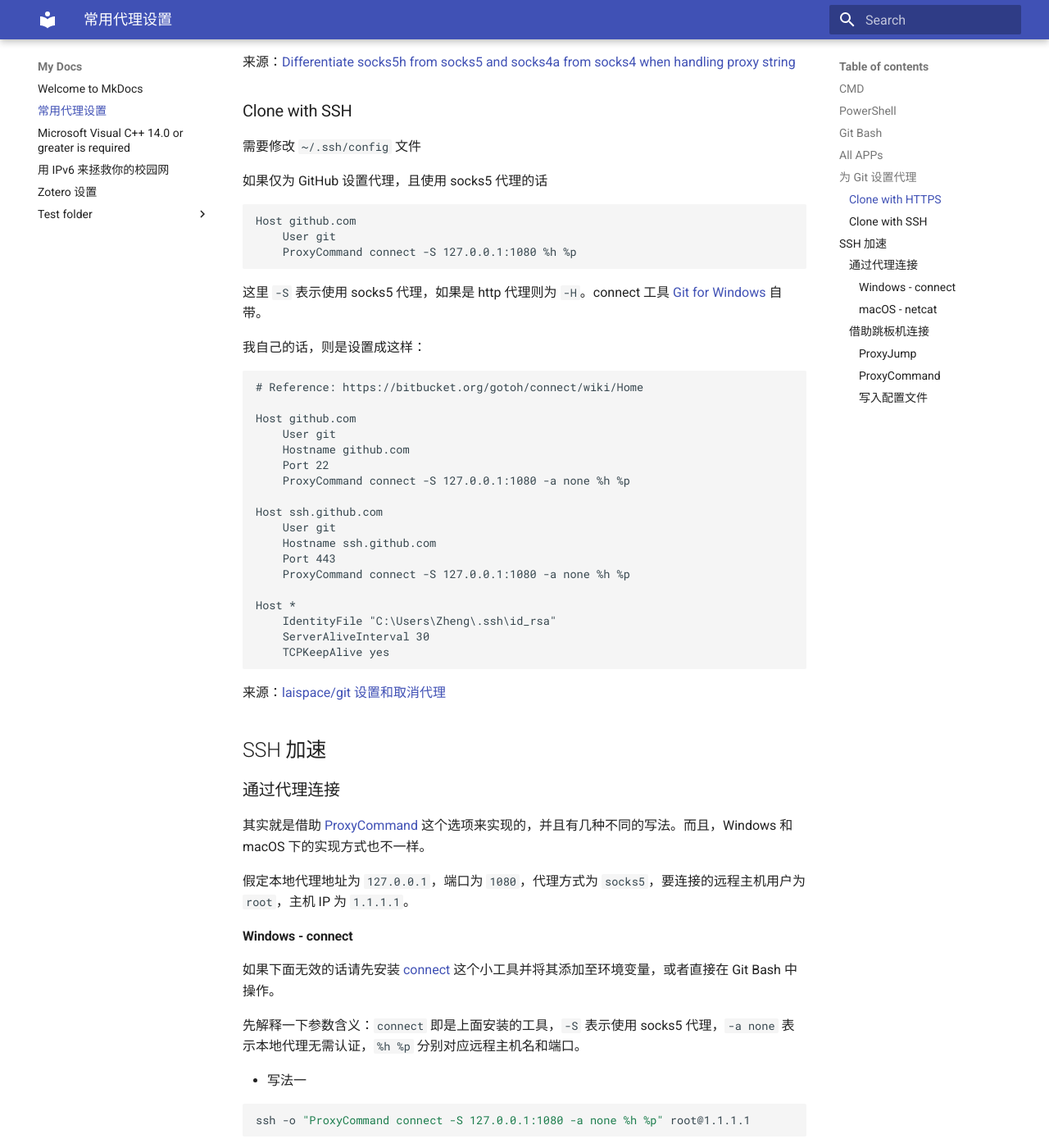
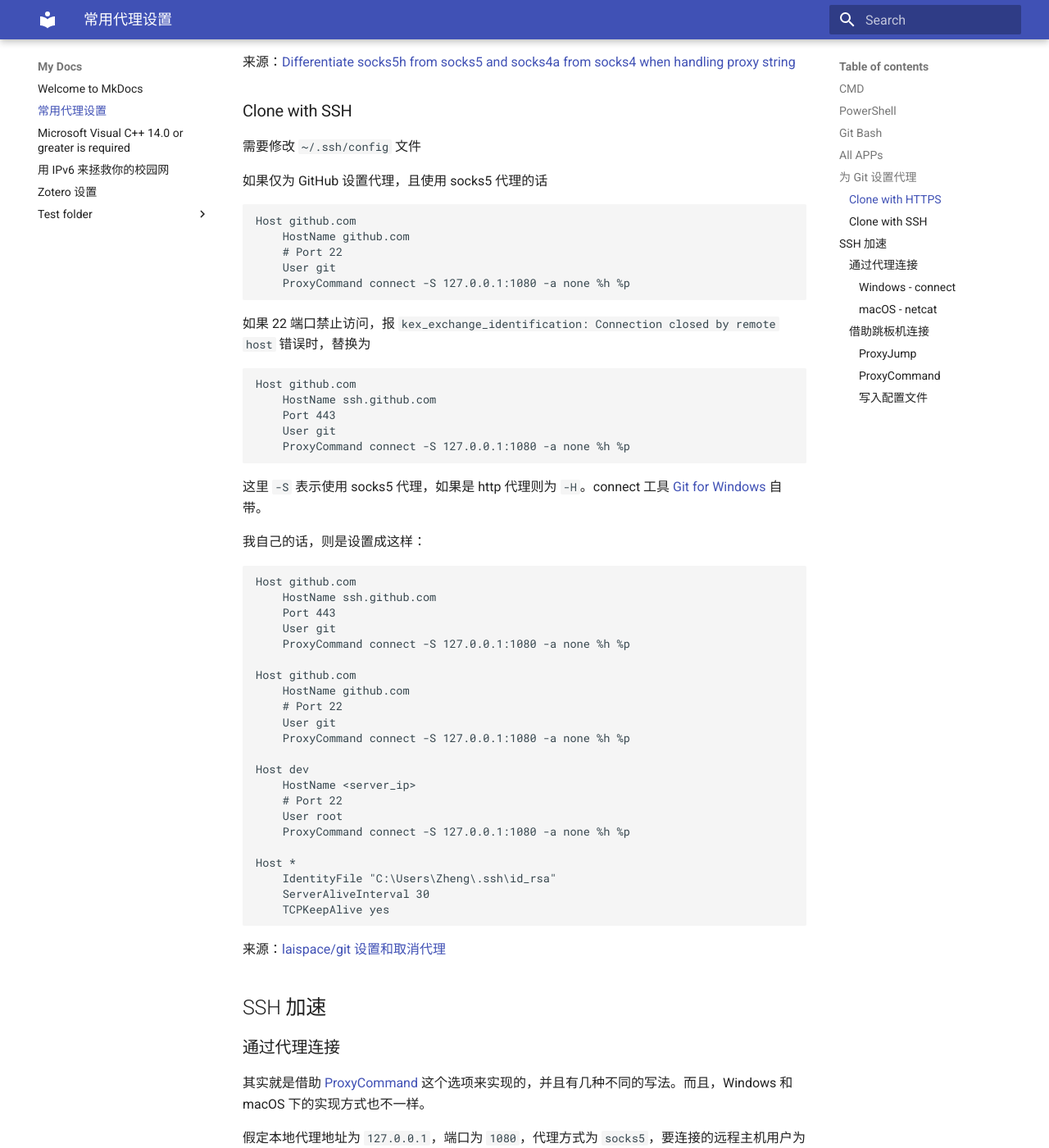
Before and after one commit to FDUZS/wiki, an MkDocs documentation site: the page built from docs/proxy-configurations.md, in a window 1280 px wide and 1400 px high, scrolled down 1879 px. Shown: the whole window at 82% size. Built offline with MkDocs 1.6.1 and Material for MkDocs 9.7.7, drawn with Linux system fonts in a browser that asks for light colours.

Commit message:
update proxy-configurations

````diff
--- a/docs/proxy-configurations.md
+++ b/docs/proxy-configurations.md
@@ -99,8 +99,20 @@
 
 ```text
 Host github.com
+    HostName github.com
+    # Port 22
     User git
-    ProxyCommand connect -S 127.0.0.1:1080 %h %p
+    ProxyCommand connect -S 127.0.0.1:1080 -a none %h %p
+```
+
+如果 22 端口禁止访问，报 `kex_exchange_identification: Connection closed by remote host` 错误时，替换为
+
+```text
+Host github.com
+    HostName ssh.github.com
+    Port 443
+    User git
+    ProxyCommand connect -S 127.0.0.1:1080 -a none %h %p
 ```
 
 这里 `-S` 表示使用 socks5 代理，如果是 http 代理则为 `-H`。connect 工具 [Git for Windows](https://gitforwindows.org) 自带。
@@ -108,18 +120,22 @@
 我自己的话，则是设置成这样：
 
 ```text
-# Reference: https://bitbucket.org/gotoh/connect/wiki/Home
+Host github.com
+    HostName ssh.github.com
+    Port 443
+    User git
+    ProxyCommand connect -S 127.0.0.1:1080 -a none %h %p
 
 Host github.com
+    HostName github.com
+    # Port 22
     User git
-    Hostname github.com
-    Port 22
     ProxyCommand connect -S 127.0.0.1:1080 -a none %h %p
 
-Host ssh.github.com
-    User git
-    Hostname ssh.github.com
-    Port 443
+Host dev
+    HostName <server_ip>
+    # Port 22
+    User root
     ProxyCommand connect -S 127.0.0.1:1080 -a none %h %p
 
 Host *
````
